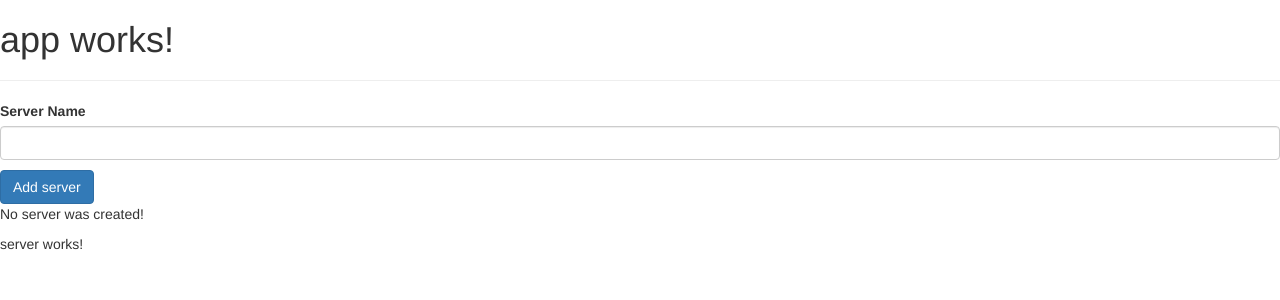
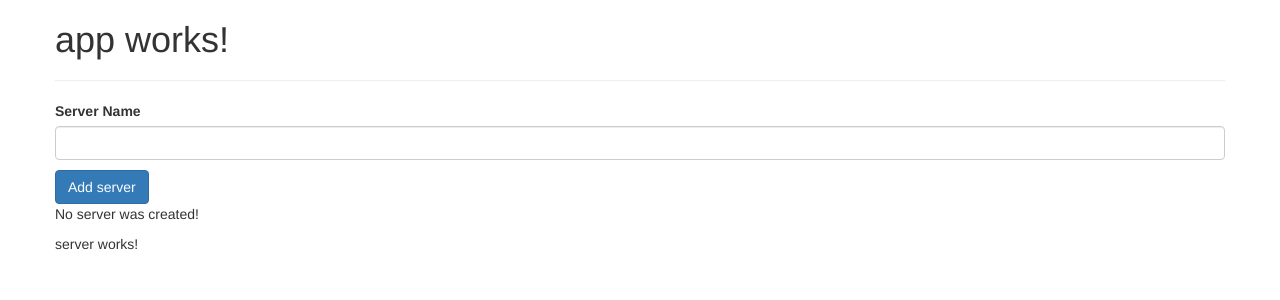
Before and after one commit to Zurc/ng-udemy-exercises, an Angular app: page / in a window 1280 px wide. Shown: the top 300 px of the page. Built offline with nearby package versions, Linux system fonts and the light colour scheme.

Commit message:
some bootstrap styling

```diff
--- a/src/app/app.component.html
+++ b/src/app/app.component.html
@@ -1,3 +1,6 @@
+<div class="container">
+    <div class="row">
+        <div class="xs-col-12">
             <h1>
                 {{title}}
             </h1>
@@ -5,3 +8,6 @@
             <app-servers></app-servers>
             <!--<app-warning-alert></app-warning-alert>
             <app-success-alert></app-success-alert>-->
+        </div>
+    </div>
+</div>
```
Lines whose indentation alone changed are shown as unchanged.
